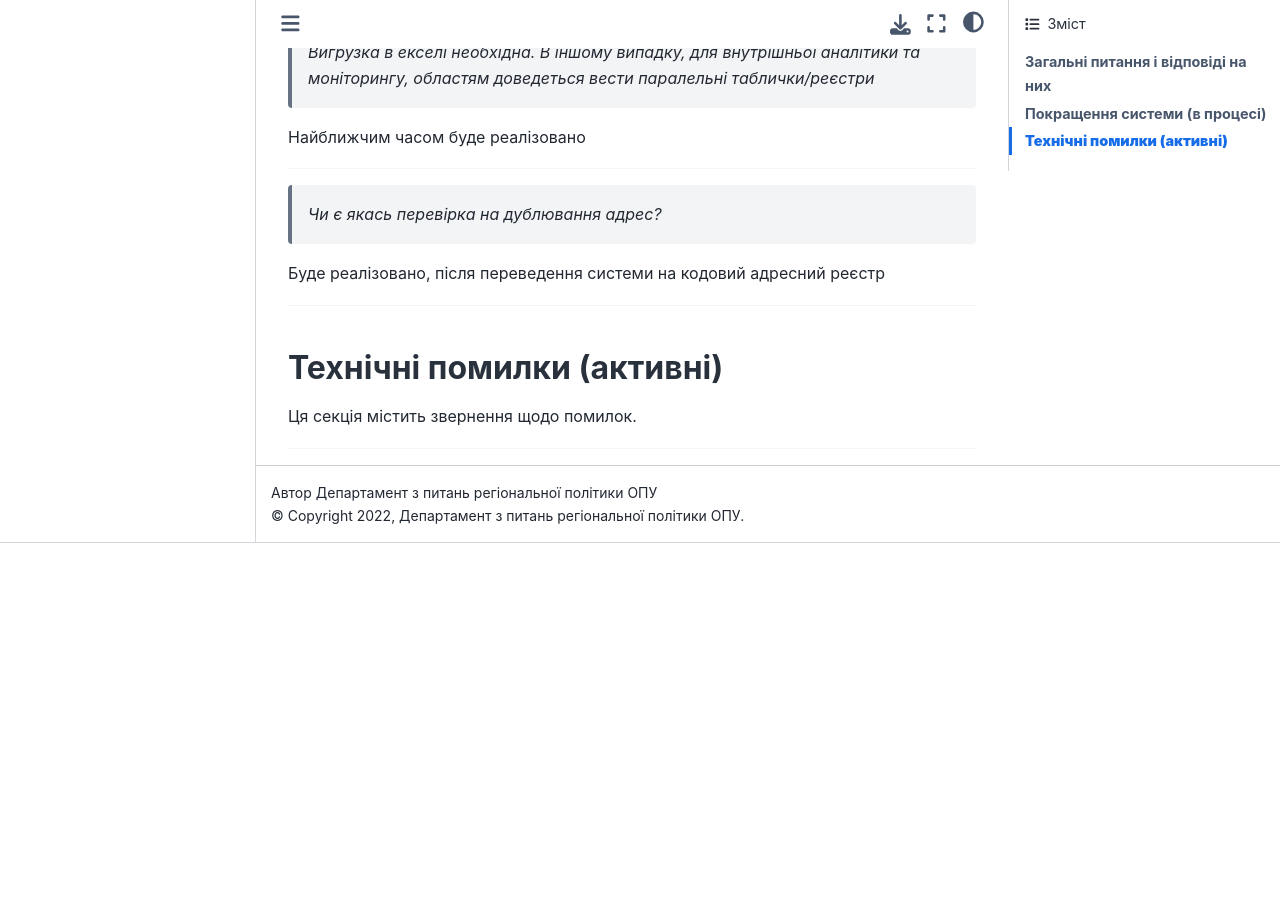
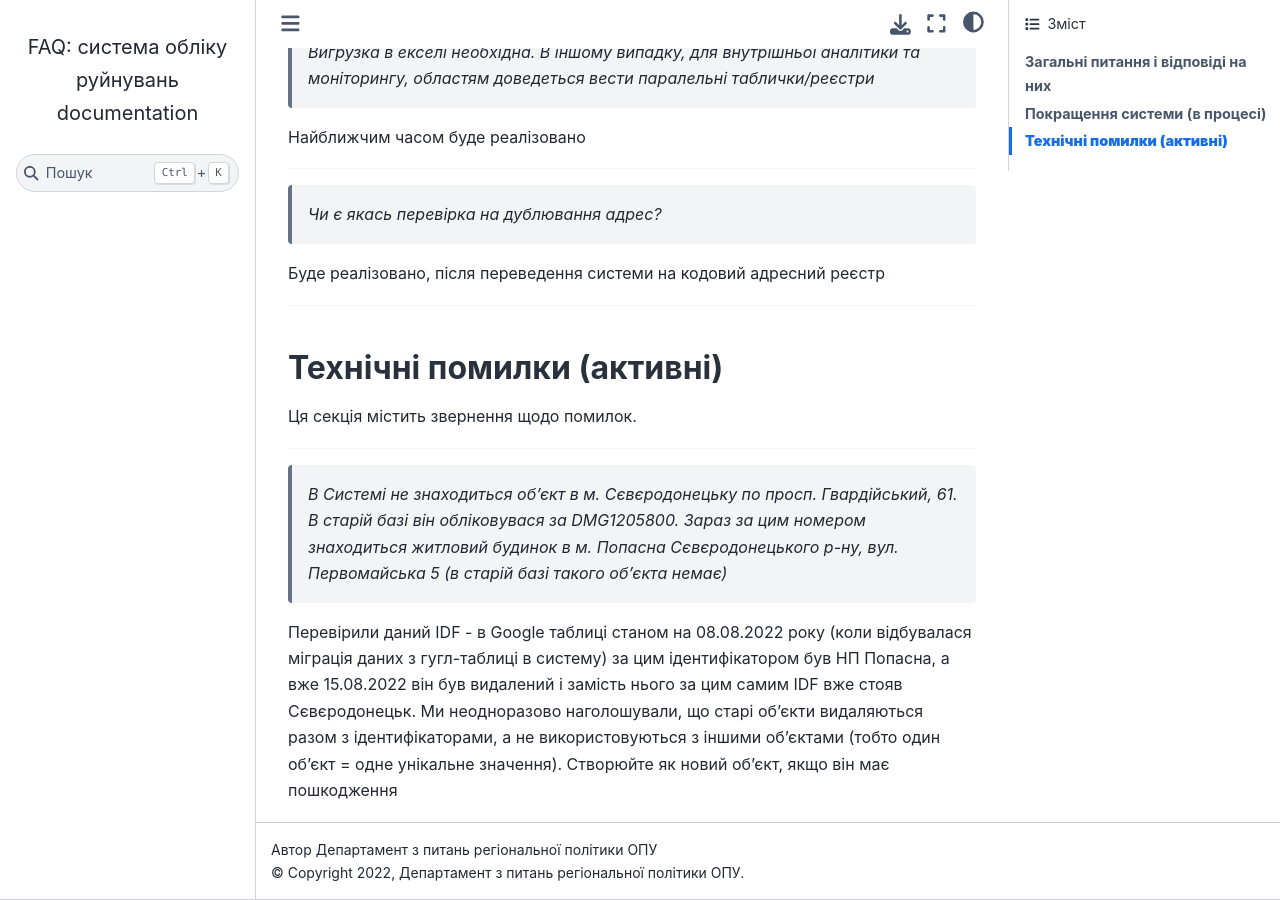
Before and after one commit to hp0404/docs.rebuild, a Sphinx documentation site: the page built from docs/source/index.md, in a window 1280 px wide and 900 px high, scrolled down 35376 px. Built offline with Sphinx 7.4.7 and the Sphinx Book theme 1.1.4, drawn with Linux system fonts in a browser that asks for light colours; before the commit the page ends 35919 px from its top, so only the background shows below that; some of the changed text lies outside the part shown.

Commit message:
Updated docs

```diff
--- a/docs/source/index.md
+++ b/docs/source/index.md
@@ -850,5 +850,9 @@ jpg, jpeg, png, webp, одне фото до 10Мб, до 5 фото в об'є
 ---
 
 <!-- bugs starts -->
+> *В Системі не знаходиться об'єкт в м. Сєвєродонецьку по просп. Гвардійський, 61. В старій базі він обліковувася за DMG1205800. Зараз за цим номером знаходиться житловий будинок в м. Попасна Сєвєродонецького р-ну, вул. Первомайська 5 (в старій базі такого об'єкта немає)*
+
+Перевірили даний IDF - в Google таблиці станом на 08.08.2022 року (коли відбувалася міграція даних з гугл-таблиці в систему) за цим ідентифікатором був НП Попасна, а вже 15.08.2022 він був видалений і замість нього за цим самим IDF вже стояв Сєвєродонецьк. Ми неодноразово наголошували, що старі об'єкти видаляються разом з ідентифікаторами, а не використовуються з іншими об'єктами (тобто один об'єкт = одне унікальне значення).
+Створюйте як новий об'єкт, якщо він має пошкодження
 
 <!-- bugs ends -->
```
Also changed, not shown: other parts of docs/source/index.md (+1 -1 lines).
